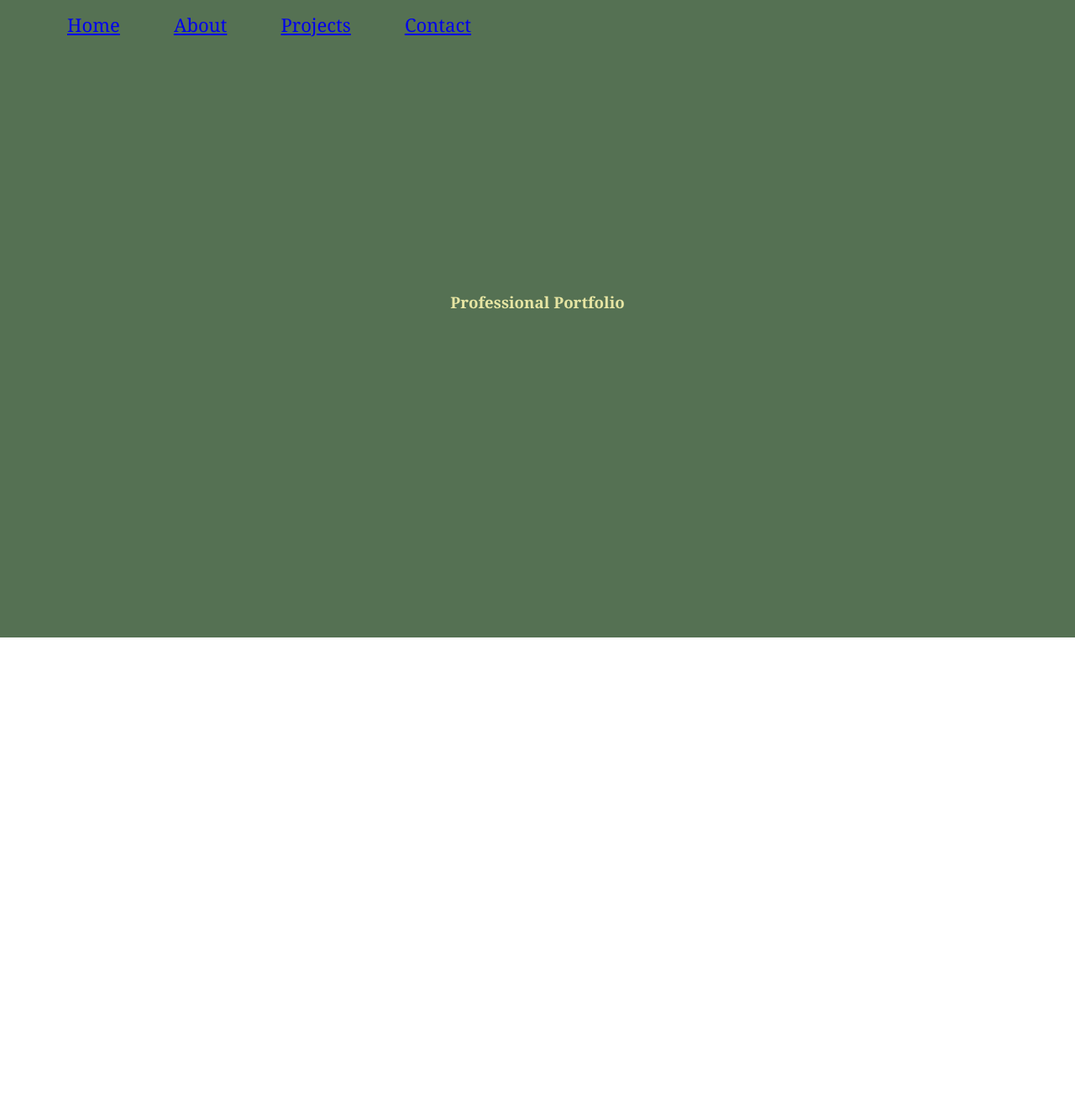
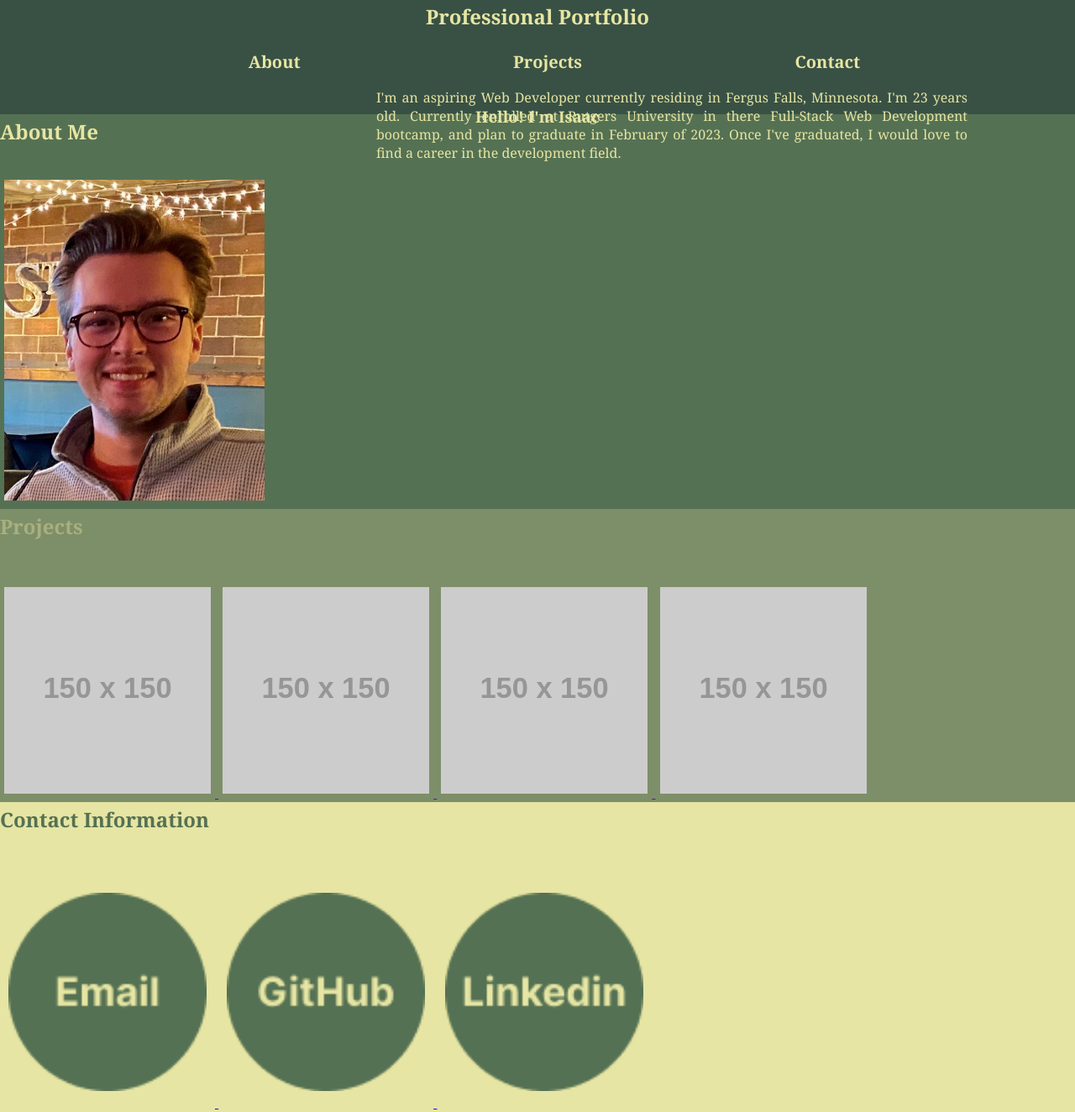
Before and after one commit to isaackice/professional-portfolio, a plain HTML site: page index.html in a window 1280 px wide. Shown: the part 41-1365 px from the top of the page at 84% size. Before the commit the page ends 800 px from the top, so only its background shows below. Drawn offline with Linux system fonts and the light colour scheme; placeholder pictures from the web are drawn by us.

Commit message:
Final Changes

```diff
--- a/assets/style.css
+++ b/assets/style.css
@@ -1,104 +1,128 @@
 * {
-    margin: 0;
-    padding: 0;
-}
-
-html {
-    scroll-snap-type: mandatory;
+    box-sizing: border-box;
 }
 
 body {
-    font-size: 100%;
+    margin: 0;
+    flex-direction: column;
     font-family: Georgia, 'Times New Roman', Times, serif;
-    box-sizing: border-box;
+    min-height: 10%;
+    justify-content: center;
 }
 
 header {
-    width: 100%;
-    justify-content: space-between;
-    padding: 25px 50px;
-    align-items: center;
-    position: fixed;
-    z-index: 5;
-
+    padding: 2.5px;
+    text-align: center;
+    background-color: #395144;
 }
 
+nav {
+    display: inline;
+    margin: 2.5%;
+}
 
+nav h1 {
+    color: #E6E5A3;
+}
 
-h1 {
-    position: absolute;
-    left: 50%;
-    top: 50%;
-    transform: translate(-50%, -50%);
+nav ul {
+    display: flex;
+    justify-content: space-evenly;
+}
 
+nav ul li {
+    list-style: none;
+    font-size: 20px;
+}
+
+nav a {
+    color: #E6E5A3;
+    font-weight: bold;
+    text-decoration: none;
+}
+
+nav a:hover {
+    color: black;
+}
+
+main {
+    display: flex;
 }
 
 h2 {
-    position: absolute;
+    position: relative;
     left: 50%;
-    top: 50%;
+    top: 10%;
     transform: translate(-50%, -50%);
+    align-items: center;
 }
 
 h3 {
     position: absolute;
     left: 50%;
-    top: 55%;
+    top: 20%;
     transform: translate(-50%, -50%);
-}
-
-p {
-    position: absolute;
-    left: 50%;
-    top: 65%;
-    transform: translate(-50%, -50%);
-}
-
-
-nav ul li {
-    display: inline-block;
-    justify-content: space-between;
-    margin: 30px;
-    list-style: none;
-    color: #fff;
-    text-decoration: none;
-    font-size: 22px;
-
-
-
 }
 
 section {
     width: 100%;
-    float: left;
-    height: 100vh;
-    position: relative;
-    scroll-snap-align: start;
+    height: 50%;
+    flex-wrap: wrap;
 }
 
 .container {
-    scroll-snap-type: y mandatory;
-    overflow-y: scroll;
-    height: 100vh;
-}
-
-#home {
-    background-color: #557153;
-    color: #E6E5A3;
-
+    display: inline-flex;
+    flex-direction: row;
 }
 
 #about-me {
-    background-color: #7D8F69;
-    color: #A9AF7E;
+
+    background-color: #557153;
+    color: #E6E5A3;
+    font-size: 12pt;
+}
+
+#about-me img {
+
+    height: 25%;
+    width: 25%;
+    padding: 5px;
+    flex-direction: row;
+}
+
+#about-me p {
+    position: absolute;
+    text-align: justify;
+    margin-left: 35%;
+    margin-right: 10%;
+    bottom: 550px;
 }
 
 #projects {
-    background-color: #A9AF7E;
-    color: #7D8F69;
+    justify-content: space-between;
+    background-color: #7D8F69;
+    color: #A9AF7e;
+}
+
+#projects a img {
+    flex-direction: row;
+    height: 25%;
+    padding: 5px 5px;
+    width: 20%;
+    margin-top: 15px;
+    align-items: center;
 }
 
 #contact-me {
+    justify-content: space-between;
     background-color: #E6E5A3;
     color: #557153;
 }
+
+#contact-me a img {
+    flex-direction: row;
+    height: 25%;
+    padding: 20px 10px;
+    width: 20%;
+    margin-top: 15px;
+}
--- a/index.html
+++ b/index.html
@@ -1,5 +1,6 @@
 <!DOCTYPE html>
 <html lang="en">
+
 <head>
     <meta charset="UTF-8">
     <meta http-equiv="X-UA-Compatible" content="IE=edge">
@@ -7,38 +8,61 @@
     <title>Professional Portfolio</title>
     <link rel="stylesheet" href="./assets/style.css">
 </head>
+
 <body>
     <header>
-        <nav class="tabs">
+        <nav class="tabs"><h1>Professional Portfolio
             <ul>
-                <li><a href="#home">Home</a></li>
                 <li><a href="#about-me">About</a></li>
                 <li><a href="#projects">Projects</a></li>
-                <li><a href="#contact-me">Contact</a></li> <!--use email, github, linkdin-->
+                <li><a href="#contact-me">Contact</a></li>
+                <!--use email, github, linkdin-->
             </ul>
         </nav>
     </header>
+
+    <main>
         <section class="container">
-        <section id="home">
-            <h1>Professional Portfolio</h1>
-        </section>
+
             <section id="about-me">
                 <h2>About Me</h2>
-            <h3>Aspiring Web Developer Isaac Daniels</h3>
-            <p>Lorem ipsum, dolor sit amet consectetur adipisicing elit. Consequuntur officia iusto fugit odit eius cupiditate dignissimos odio. Sed quaerat magni dolorum nostrum repudiandae rem commodi culpa non repellat! Culpa, esse. Lorem ipsum dolor sit amet consectetur adipisicing elit. Odio mollitia aliquid voluptas assumenda accusamus explicabo porro inventore, necessitatibus recusandae? Minima laboriosam amet modi eaque repudiandae ex officia illo dolorem enim? Lorem ipsum dolor sit amet consectetur adipisicing elit. Inventore exercitationem et dignissimos! Illo non perspiciatis, impedit dolorem expedita odit qui, vel explicabo ipsa officiis numquam id quasi, quae animi? Sint!</p>
+                <h3>Hello! I'm Isaac</h3>
+                <div>
+                    <img src="./images/idpic2.jpg" alt="my-photo">
+                </div>
+                <p> I'm an aspiring Web Developer currently residing in Fergus Falls, Minnesota. I'm 23 years old. Currently enrolled at Rutgers University in there Full-Stack Web Development bootcamp, and plan to graduate in February of 2023. Once I've graduated, I would love to find a career in the development field.
+                </p>
             </section>
             <section id="projects">
                 <h2>Projects</h2>
+                <a href="">
+                    <img src="https://via.placeholder.com/150" alt="project-one" >
+                </a>
+                <a href="">
+                    <img src="https://via.placeholder.com/150" alt="project-two" >
+                </a>
+                <a href="">
+                    <img src="https://via.placeholder.com/150" alt="project-three" >
+                </a>
+                <a href="">
+                    <img src="https://via.placeholder.com/150" alt="project-four" >
+                </a>
             </section>
             <section id="contact-me">
                 <h2>Contact Information</h2>
-            <ul class="social">
-                <li><a href=""></a></li>
-                <li><a href=""></a></li>
-                <li><a href=""></a></li>
-            </ul>
+                <a href="mailto:isaackice@gmail.com" target="_blank">
+                    <img src="./images/email.png" alt="Email Me">
+                </a>
+                <a href="https://github.com/isaackice" target="_blank">
+                    <img src="./images/github.png" alt="GitHub">
+                </a>
+                <a href="https://www.linkedin.com/in/isaac-daniels-374961148/" target="_blank">
+                    <img src="./images/linkedin.png" alt="Linkedin">
+                </a>
+
                 <!--make form, insert button tabs-->
             </section>
         </section>
+    </main>
 </body>
 </html>
```
Also changed, not shown: images/1.png (added), images/2.png (added), images/email.png (added), images/github.png (added), images/idpic2.jpg (added), images/linkedin.png (added), 1 other file. Lines whose indentation alone changed are shown as unchanged.
